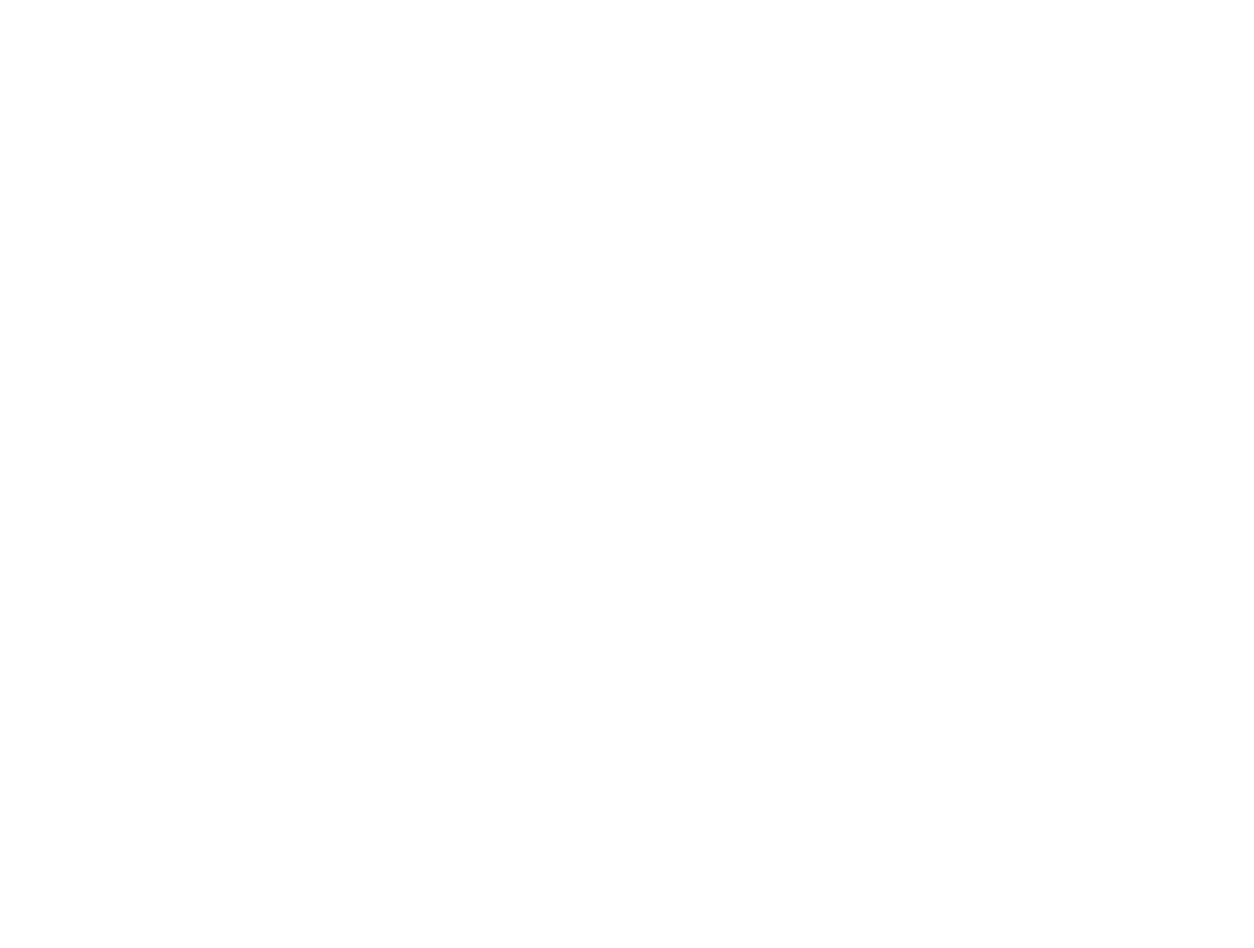
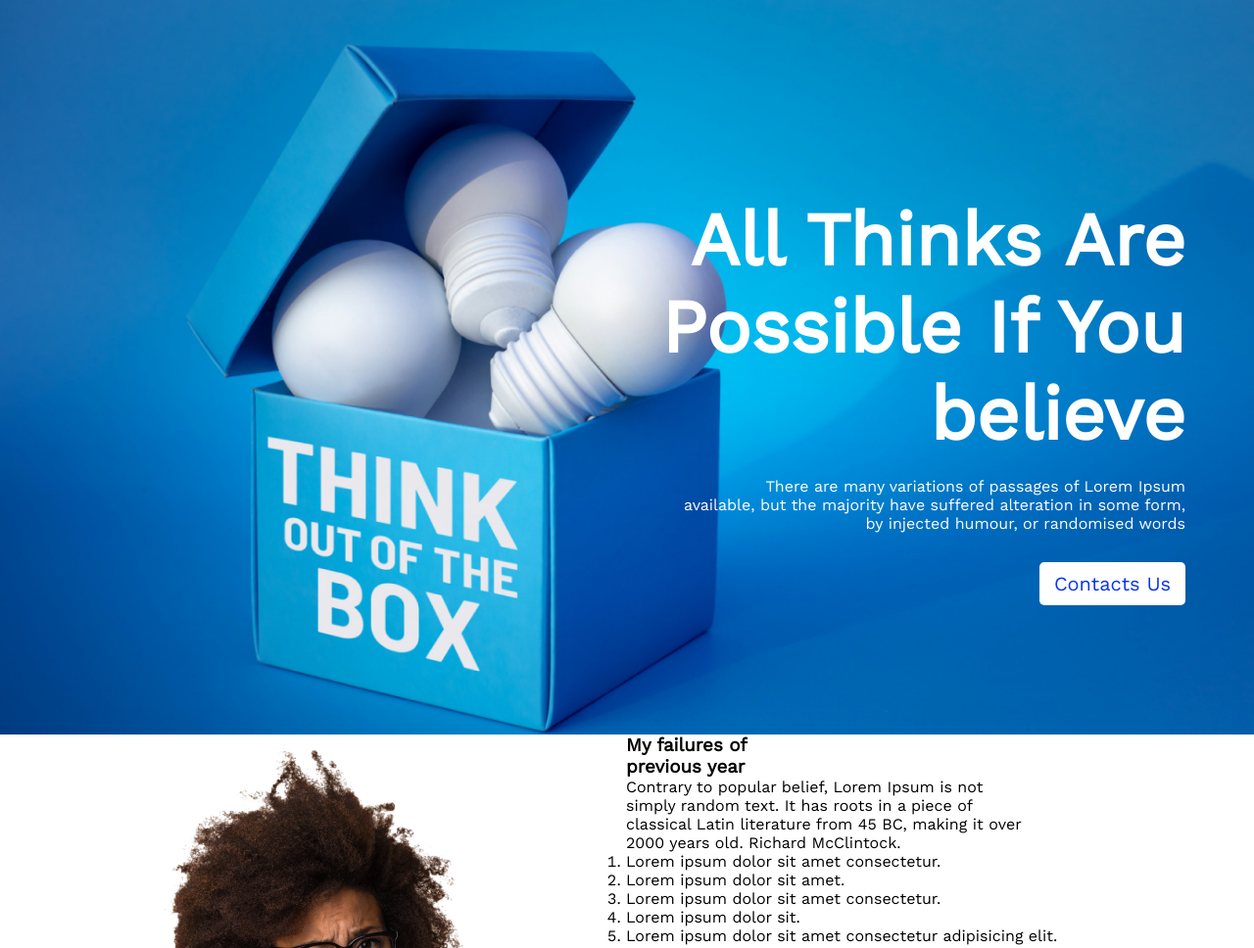
Before and after one commit to billal-fahmid/assignment-one, a plain HTML site: page index.html in a window 1280 px wide. Shown: the top 968 px of the page at 98% size. Before the commit the page ends 800 px from the top, so only its background shows below. Drawn offline with nearby package versions, Linux system fonts and the light colour scheme.

Commit message:
header area done

```diff
--- /dev/null
+++ b/css/style.css
@@ -0,0 +1,54 @@
+*{
+    margin: 0;
+    padding: 0;
+    font-family: 'Work Sans', sans-serif;
+}
+/* this is header area start */
+header{
+    background-image: url(../images/banner/banner3.png);
+    background-size: cover;
+    background-repeat: no-repeat;
+    height: 750px;
+}
+section{
+    width: 1140px;
+    margin: 0 auto;
+}
+.banner{
+    text-align: right;
+
+}
+.banner-title{
+    color: #FFFFFF;
+    font-weight: 700;
+    font-size: 65px;
+    padding-top: 200px;
+    padding-bottom: 20px;
+
+}
+.banner-description{
+    color: #FFFFFF;
+    font-size: 16px;
+    font-weight: 400;
+    padding-bottom: 30px;
+}
+.btn-primary{
+    background-color: #FFFFFF;
+    color: rgb(9, 52, 243);
+    border: none;
+    font-weight: 400;
+    font-size: 20px;
+    padding: 10px 15px;
+    border-radius: 5px;
+}
+/* end of header area */
+
+
+/* this is failures area */
+.failures-area{
+    display: flex;
+
+}
+
+
+/* this is failures area */
--- a/index.html
+++ b/index.html
@@ -5,8 +5,50 @@
     <meta http-equiv="X-UA-Compatible" content="IE=edge">
     <meta name="viewport" content="width=device-width, initial-scale=1.0">
     <title>Assignment One</title>
+    <link rel="preconnect" href="https://fonts.googleapis.com"><link rel="preconnect" href="https://fonts.gstatic.com" crossorigin><link href="https://fonts.googleapis.com/css2?family=Open+Sans&family=Work+Sans&display=swap" rel="stylesheet">
+    <link rel="stylesheet" href="./css/style.css">
+
 </head>
 <body>
+    <!-- this is header area start -->
+    <header>
+        <section class="banner">
+            <div class="banner-title">
+                <h3>All Thinks Are <br> Possible If You <br> believe</h3>
+            </div>
+            <div class="banner-description">
+                <p>There are many variations of passages of Lorem Ipsum <br> available, but the majority have suffered alteration in some form, <br> by injected humour, or randomised words</p>
+            </div>
+            <button class="btn-primary">Contacts Us</button>
+        </section>
+    </header>
+    <!-- end of header area -->
+    <main>
+        <!-- this is failures area -->
+        <section class="failures-area">
+            <div class="failures-imag">
+                <img src="./images/person.png" alt="">
+            </div>
+            <div class="failure-containt">
+                <div class="section-title">
+                    <h3>My failures of <br> previous year</h3>
+                </div>
+                <div class="section-description">
+                    <p>Contrary to popular belief, Lorem Ipsum is not <br> simply random text. It has roots in a piece of <br> classical Latin literature from 45 BC, making it over <br> 2000 years old. Richard McClintock.</p>
+                    <ol>
+                        <li> Lorem ipsum dolor sit amet consectetur.</li>
+                        <li>Lorem ipsum dolor sit amet.</li>
+                        <li>Lorem ipsum dolor sit amet consectetur.</li>
+                        <li>Lorem ipsum dolor sit.</li>
+                        <li> Lorem ipsum dolor sit amet consectetur adipisicing elit.</li>
+                    </ol>
+                </div>
+            </div>
+        </section>
+        <!-- end of failures area -->
+    </main>
+    <footer>
 
+    </footer>
 </body>
 </html>
```
